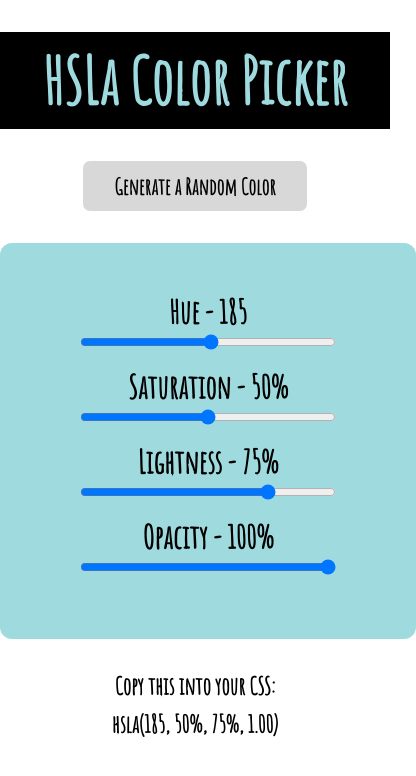
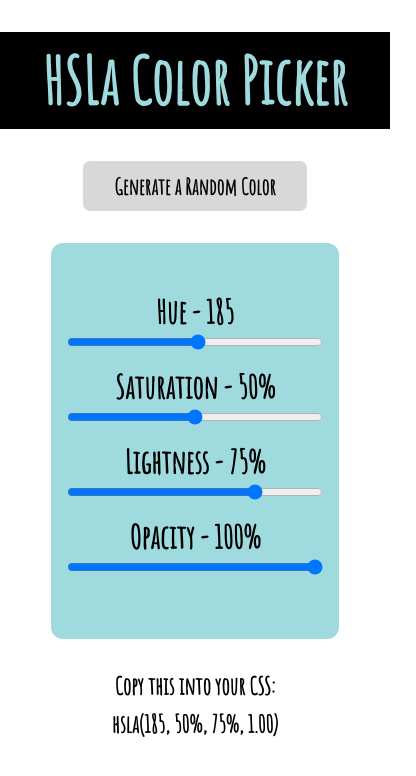
Before and after one commit to TobiasNorton/hsl-color-picker, a React (Create React App) app: page / in a window 390 px wide. Shown: the top 776 px of the page, 416 px wide, since content can reach past the window. Built offline with nearby package versions, Linux system fonts and the light colour scheme.

Commit message:
Added media queries

```diff
--- a/src/index.css
+++ b/src/index.css
@@ -81,3 +81,21 @@ p {
   font-weight: bold;
   text-align: center;
 }
+
+@media (max-width: 480px) {
+  .box {
+    width: 16rem;
+  }
+}
+
+@media (max-width: 390px) {
+  .box {
+    width: 12rem;
+  }
+}
+
+@media (max-width: 360px) {
+  h1 {
+    font-size: 3.4rem;
+  }
+}
```
